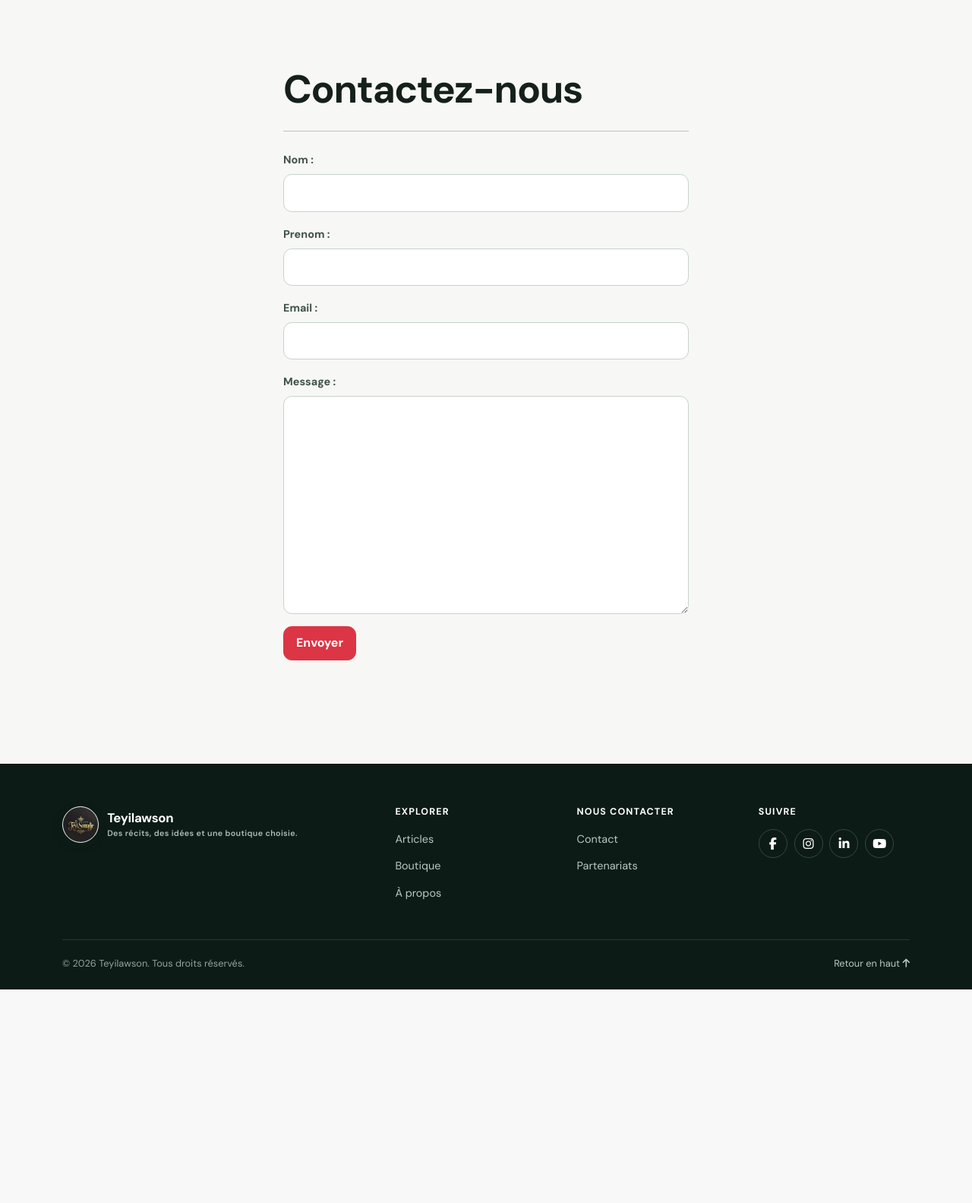
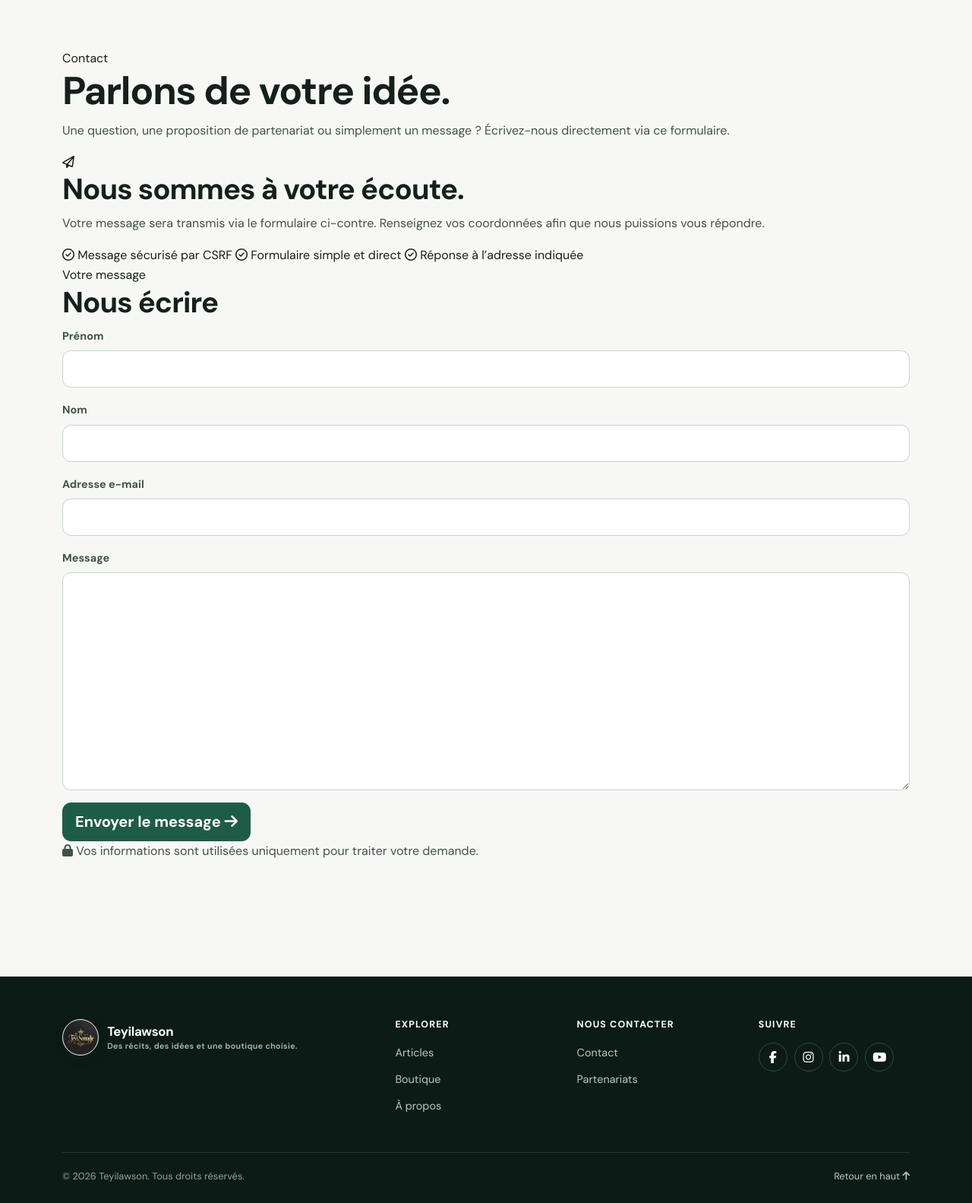
Before and after one commit to teyi12/my_blog, a Django app: page /contact/ in a window 1280 px wide. Shown: the part 119-1702 px from the top of the page at 76% size. Before the commit the page ends 1421 px from the top, so only its background shows below. Run offline with Django 5.2, Linux system fonts and the light colour scheme.

Commit message:
style: redesign contact page

```diff
--- a/templates/contact.html
+++ b/templates/contact.html
@@ -1,20 +1,74 @@
+{% extends 'template_base.html' %}
+{% load static %}
 
-{% extends 'template_base.html' %}
+{% block titre %}Contact — Teyilawson{% endblock %}
 
-{% block titre %}Page de contact{% endblock %}
+{% block styles %}
+<link rel="stylesheet" href="{% static 'css/pages.css' %}">
+{% endblock %}
 
 {% block contenu %}
-<div class="container">
-    <div class="row justify-content-center">
-        <div class="col-6 mt-4">
-            <h1>Contactez-nous</h1>
-            <hr class="my-4">
-            <form action="{% url 'contact' %}" method="POST">
-                {% csrf_token %}
-                {{ form }}
-                <button type="submit" class="btn btn-danger">Envoyer</button>
-            </form>
+<section class="contact-page">
+  <header class="contact-header">
+    <div>
+      <span class="eyebrow">Contact</span>
+      <h1>Parlons de votre idée.</h1>
+      <p>Une question, une proposition de partenariat ou simplement un message ? Écrivez-nous directement via ce formulaire.</p>
+    </div>
+  </header>
+
+  <div class="contact-layout">
+    <aside class="contact-intro-card">
+      <span class="contact-icon"><i class="fa-regular fa-paper-plane" aria-hidden="true"></i></span>
+      <h2>Nous sommes à votre écoute.</h2>
+      <p>Votre message sera transmis via le formulaire ci-contre. Renseignez vos coordonnées afin que nous puissions vous répondre.</p>
+      <div class="contact-points">
+        <span><i class="fa-regular fa-circle-check" aria-hidden="true"></i> Message sécurisé par CSRF</span>
+        <span><i class="fa-regular fa-circle-check" aria-hidden="true"></i> Formulaire simple et direct</span>
+        <span><i class="fa-regular fa-circle-check" aria-hidden="true"></i> Réponse à l’adresse indiquée</span>
+      </div>
+    </aside>
+
+    <div class="contact-form-card">
+      <div class="contact-form-heading">
+        <span class="eyebrow">Votre message</span>
+        <h2>Nous écrire</h2>
+      </div>
+
+      <form action="{% url 'contact' %}" method="post" class="contact-form">
+        {% csrf_token %}
+        {% if form.non_field_errors %}<div class="alert alert-danger contact-field-full" role="alert">{{ form.non_field_errors }}</div>{% endif %}
+
+        <div class="contact-field">
+          <label for="{{ form.prenom.id_for_label }}">Prénom</label>
+          {{ form.prenom }}
+          {% if form.prenom.errors %}<div class="contact-field-error">{{ form.prenom.errors }}</div>{% endif %}
         </div>
+
+        <div class="contact-field">
+          <label for="{{ form.nom.id_for_label }}">Nom</label>
+          {{ form.nom }}
+          {% if form.nom.errors %}<div class="contact-field-error">{{ form.nom.errors }}</div>{% endif %}
+        </div>
+
+        <div class="contact-field contact-field-full">
+          <label for="{{ form.email.id_for_label }}">Adresse e-mail</label>
+          {{ form.email }}
+          {% if form.email.errors %}<div class="contact-field-error">{{ form.email.errors }}</div>{% endif %}
+        </div>
+
+        <div class="contact-field contact-field-full">
+          <label for="{{ form.message.id_for_label }}">Message</label>
+          {{ form.message }}
+          {% if form.message.errors %}<div class="contact-field-error">{{ form.message.errors }}</div>{% endif %}
+        </div>
+
+        <div class="contact-field-full contact-submit">
+          <button type="submit" class="btn btn-brand btn-lg">Envoyer le message <i class="fa-solid fa-arrow-right" aria-hidden="true"></i></button>
+          <p><i class="fa-solid fa-lock" aria-hidden="true"></i> Vos informations sont utilisées uniquement pour traiter votre demande.</p>
+        </div>
+      </form>
     </div>
-</div>
+  </div>
+</section>
 {% endblock %}
```
